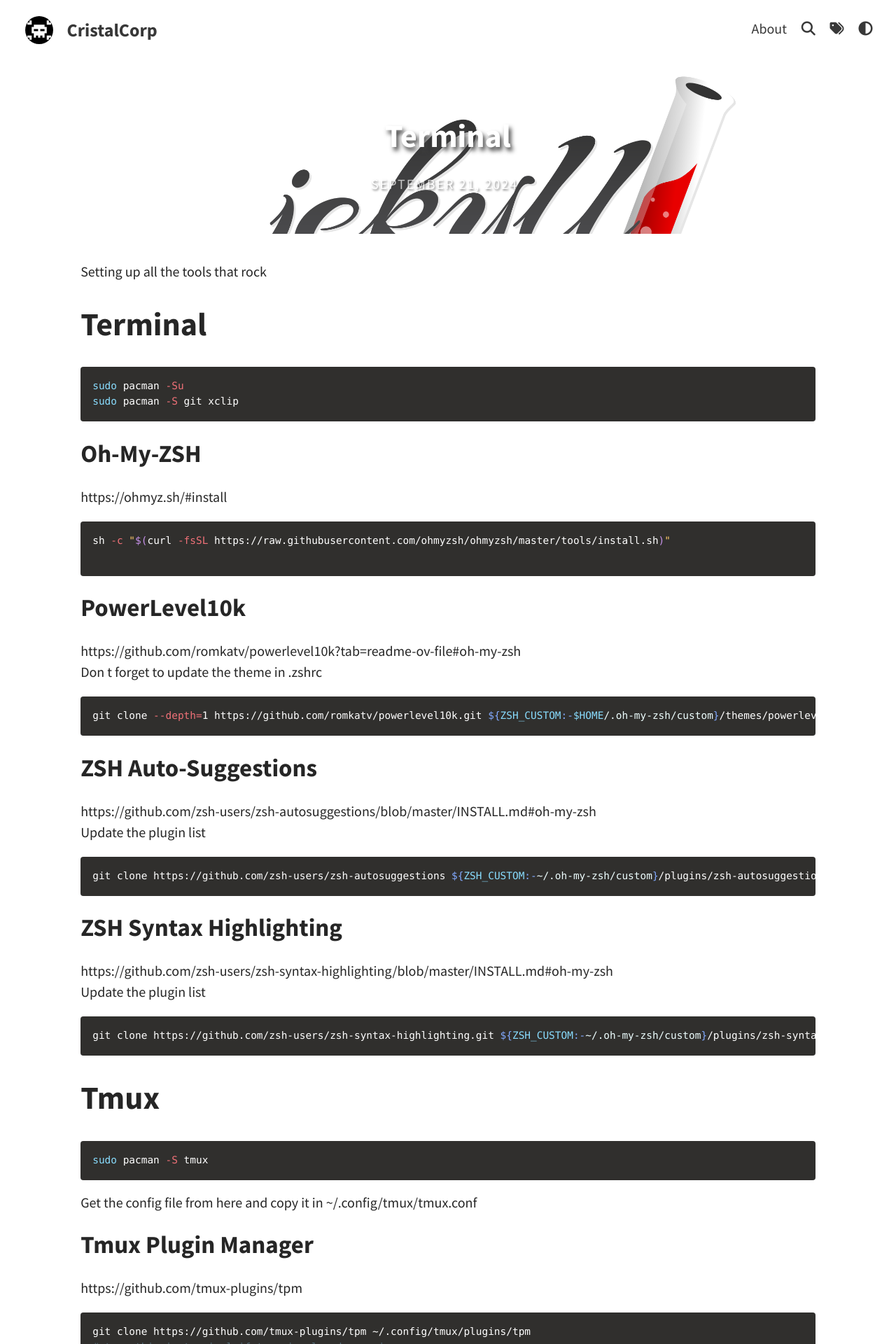
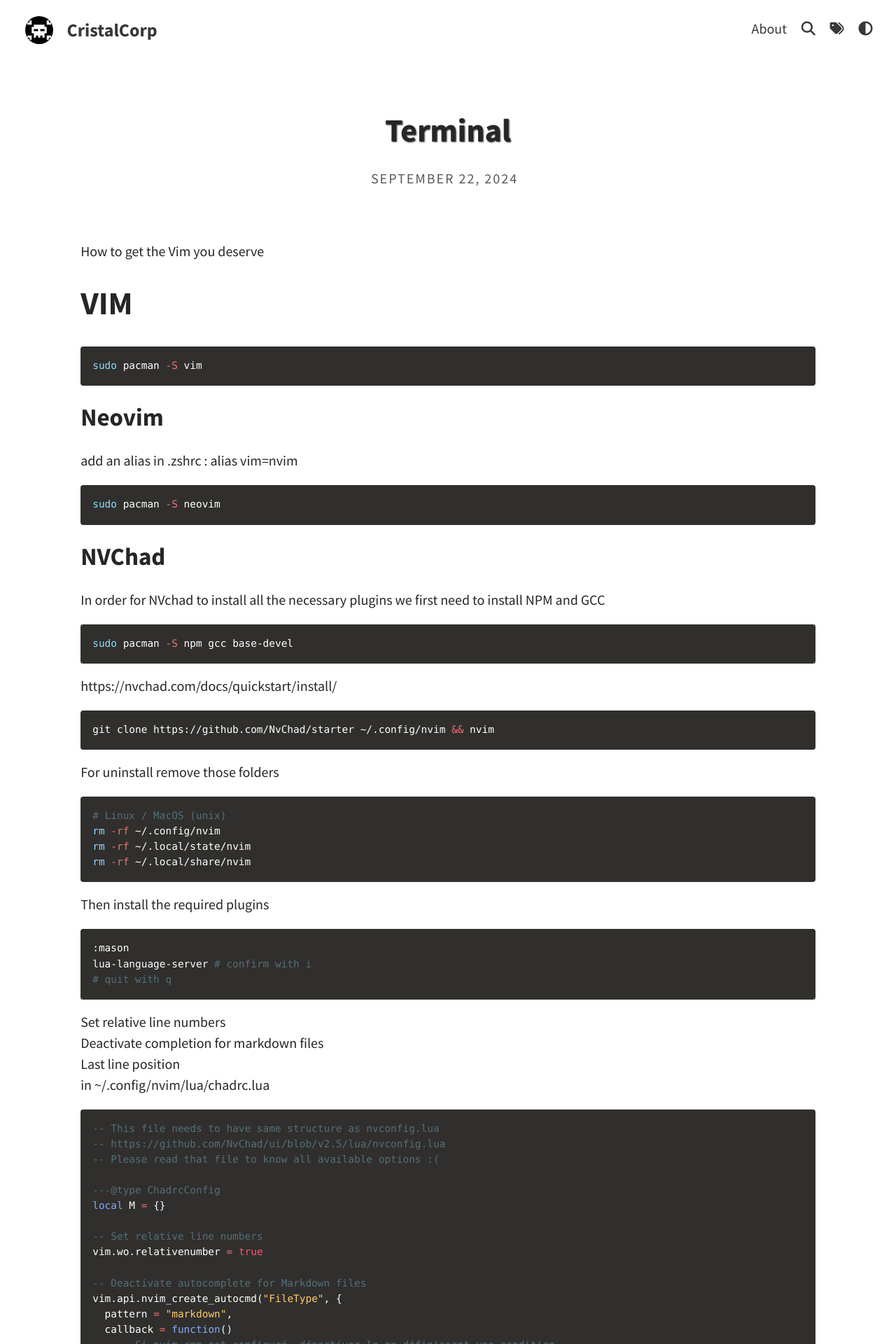
Before and after one commit to cristalcorp/cristalcorp.github.io, a Jekyll site: the page built from _posts/2024-09-22-Vim.md, in a window 1280 px wide. Shown: the top 1920 px of the page at 70% size. Built offline with Jekyll 4.4.1, drawn with Linux system fonts in a browser that asks for light colours; a script that is not in the unit is left out; some of the changed text lies outside the part shown.

Commit message:
Split Terminal in 2 posts : Manjaro and Vim. Added a chapter about Kanata for keyboard key binding

````diff
--- a/_posts/2024-09-21-Terminal.md
+++ b/_posts/2024-09-22-Vim.md
@@ -1,60 +1,13 @@
 ---
 layout: post
 title: Terminal
-feature-img: "assets/img/posts/jekyll/jekyll_logo.png"
+feature-img:
 categories: system
-tags: [zsh, vim, tmux]
+tags: [vim, tmux]
 ---
 
-Setting up all the tools that rock
+How to get the Vim you deserve
 
-# Terminal
-```bash
-sudo pacman -Su
-sudo pacman -S git xclip
-```
-
-## Oh-My-ZSH
-https://ohmyz.sh/#install
-```bash
-sh -c "$(curl -fsSL https://raw.githubusercontent.com/ohmyzsh/ohmyzsh/master/tools/install.sh)"
-
-```
-## PowerLevel10k
-https://github.com/romkatv/powerlevel10k?tab=readme-ov-file#oh-my-zsh
-Don t forget to update the theme in .zshrc
-```bash
-git clone --depth=1 https://github.com/romkatv/powerlevel10k.git ${ZSH_CUSTOM:-$HOME/.oh-my-zsh/custom}/themes/powerlevel10k
-```
-## ZSH Auto-Suggestions
-https://github.com/zsh-users/zsh-autosuggestions/blob/master/INSTALL.md#oh-my-zsh
-Update the plugin list
-```bash
-git clone https://github.com/zsh-users/zsh-autosuggestions ${ZSH_CUSTOM:-~/.oh-my-zsh/custom}/plugins/zsh-autosuggestions
-```
-## ZSH Syntax Highlighting
-https://github.com/zsh-users/zsh-syntax-highlighting/blob/master/INSTALL.md#oh-my-zsh
-Update the plugin list
-```bash
-git clone https://github.com/zsh-users/zsh-syntax-highlighting.git ${ZSH_CUSTOM:-~/.oh-my-zsh/custom}/plugins/zsh-syntax-highlighting
-```
-
-# Tmux
-```bash
-sudo pacman -S tmux
-```
-Get the config file from here and copy it in ~/.config/tmux/tmux.conf
-
-## Tmux Plugin Manager
-https://github.com/tmux-plugins/tpm
-
-```bash
-git clone https://github.com/tmux-plugins/tpm ~/.config/tmux/plugins/tpm
-# type this in terminal if tmux is already running
-tmux source ~/.tmux.conf
-# Install the plugins once tmux is running ( Control - a, capital I)
-C-a I
-```
 
 # VIM
 ```bash
@@ -193,14 +146,3 @@ map("n", "<C-j>", "<cmd>TmuxNavigateDown<CR>")
 map("n", "<C-k>", "<cmd>TmuxNavigateUp<CR>")
 
 ```
-
-# Bonus
-## Nvidia on Manjaro
-Install Nvidia proprietary drivers.
-Solves the black screen after sleep
-https://wiki.manjaro.org/index.php/Configure_Graphics_Cards
-```bash
-sudo mhwd -a pci nonfree 0300
-```
-## Hyprland
-https://github.com/mylinuxforwork/hyprland-starter
````
Also changed, not shown: _posts/2024-07-30-Machine_Learning_with_Python.md (+10 -3 lines), _posts/2024-09-21-Manjaro.md (added, +91 -0 lines), 1 other file.
